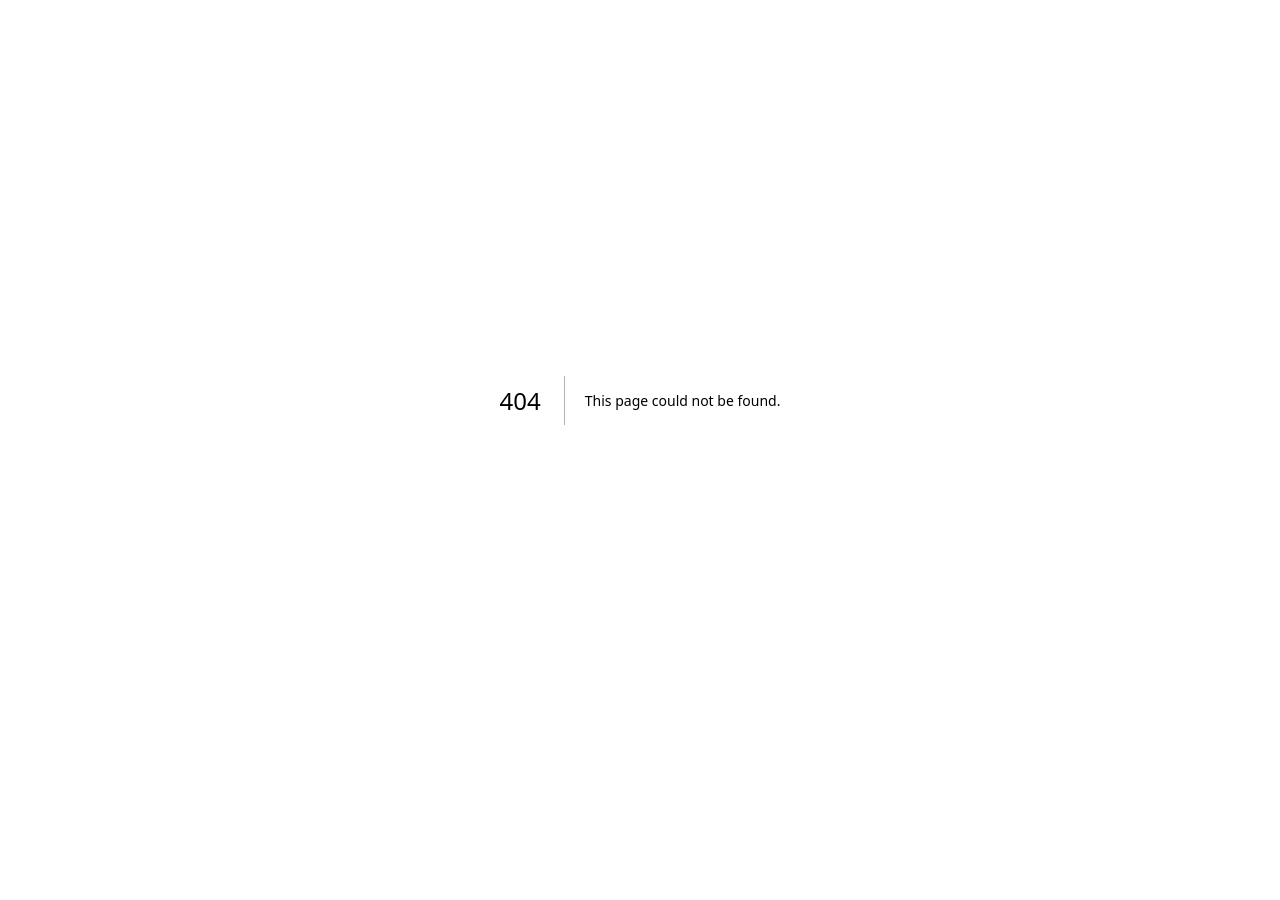
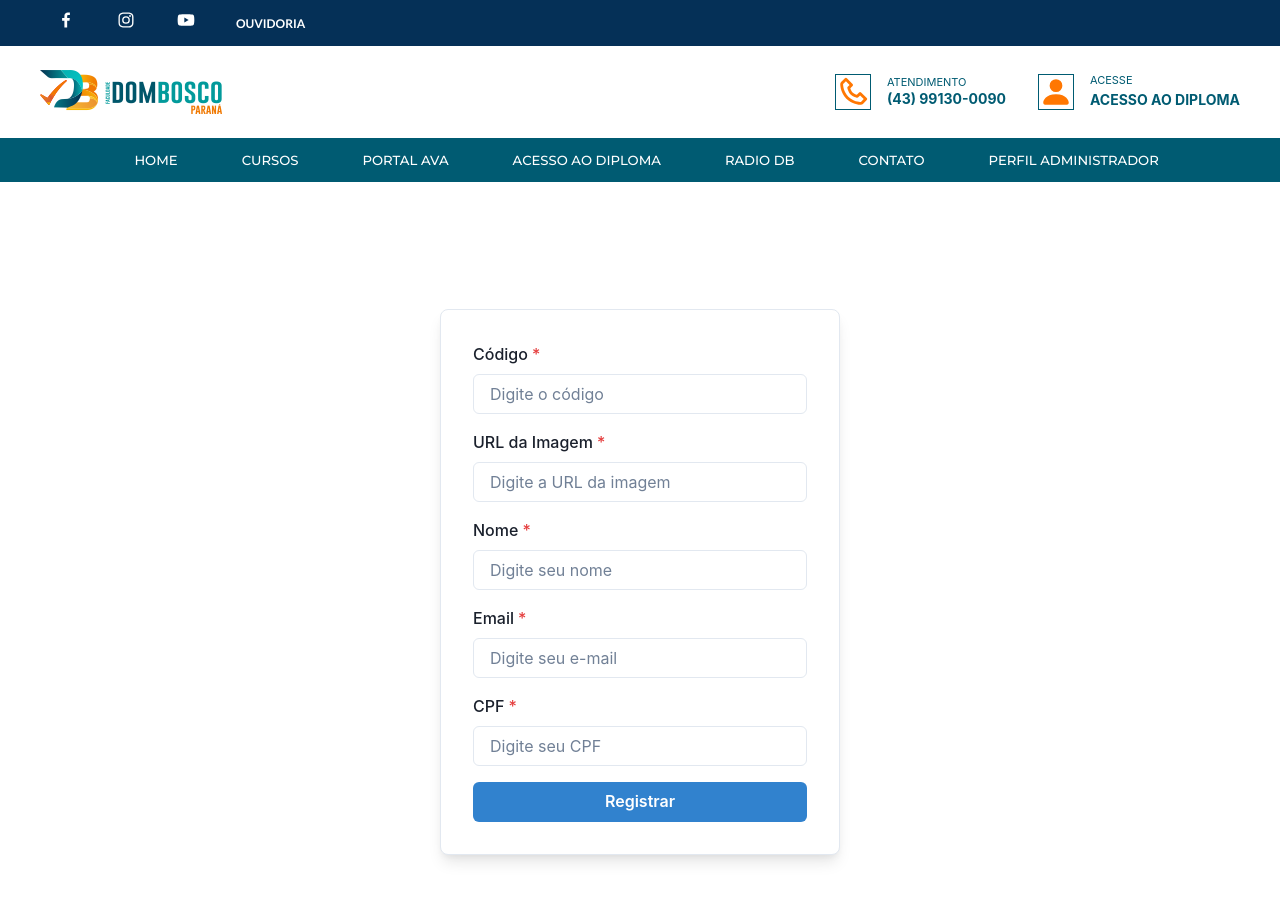
Before and after one commit to leandro144/SistemaFaculdadeDomBosco, a Next.js app: page /RegistrationDiplomas in a window 1280 px wide. Before the commit this address had no page. Shown: the top 900 px of the page. Before the commit the page ends 800 px from the top, so only its background shows below. Built offline with nearby package versions, Linux system fonts and the light colour scheme.

Commit message:
integração de api

```diff
--- a/package.json
+++ b/package.json
@@ -23,6 +23,7 @@
     "formik": "^2.4.5",
     "framer-motion": "^10.16.4",
     "i": "^0.3.7",
+    "js-cookie": "^3.0.5",
     "lodash-es": "^4.17.21",
     "multer": "^1.4.5-lts.1",
     "mysql2": "^3.6.2",
--- a/src/components/Menu.jsx
+++ b/src/components/Menu.jsx
@@ -74,6 +74,9 @@ const Menu = () => {
                     <ListItem>
                         <Link>contato</Link>
                     </ListItem>
+                    <ListItem>
+                        <Link href='/login'>Perfil Administrador</Link>
+                    </ListItem>
                 </UnorderedList>
             </Flex>
         </Flex>
--- /dev/null
+++ b/src/pages/RegistrationDiplomas.js
@@ -0,0 +1,158 @@
+import Header from '@/components/Header';
+import Menu from '@/components/Menu';
+import { Flex, Box, FormControl, FormLabel, Input, Button, Text } from '@chakra-ui/react';
+import axios from 'axios';
+import { useRouter } from 'next/router';
+import React, { useState } from 'react';
+import Cookies from 'js-cookie'; // Para acessar o cookie onde o token está armazenado
+
+const RegistrationDiplomas = () => {
+  const [formData, setFormData] = useState({
+    code: '',
+    imageUrl: '',
+    name: '',
+    email: '',
+    cpf: '',
+  });
+
+  const [error, setError] = useState('');
+
+  const handleOnChange = (e) => {
+    const { name, value } = e.target;
+    setFormData((prevState) => ({
+      ...prevState,
+      [name]: value,
+    }));
+  };
+
+  const router = useRouter();
+
+  const handleSubmit = async () => {
+    if (!formData.code || !formData.imageUrl || !formData.name || !formData.email || !formData.cpf) {
+      setError('Por favor, preencha todos os campos.');
+      return;
+    }
+
+    try {
+      const token = Cookies.get('auth_token'); // Obtém o token do cookie
+
+      // Verifica se o token existe
+      if (!token) {
+        setError('Você precisa estar autenticado para registrar um diploma.');
+        return;
+      }
+
+      // Envia a requisição com o token no cabeçalho
+      const res = await axios.post(
+        'https://api-faculdade.onrender.com/api/diploma/add',
+        {
+          code: formData.code,
+          fileUrl: formData.imageUrl,
+          name: formData.name,
+          email: formData.email,
+          cpf: formData.cpf,
+        },
+        {
+          headers: {
+            'x-auth-token': token, // Envia o token no cabeçalho da requisição
+          },
+        }
+      );
+
+      console.log(res);
+      alert("Diploma Registrado com sucesso!");
+      router.push("/searchdiplomas");
+    } catch (error) {
+      console.log(error);
+      setError('Erro ao registrar o diploma. Tente novamente.');
+    }
+
+    setError('');
+  };
+
+  return (
+    <>
+      <Header />
+      <Menu />
+      <Flex justify="center" align="center" height="100vh">
+        <Box
+          p={8}
+          borderRadius="lg"
+          boxShadow="lg"
+          width="100%"
+          maxWidth="400px"
+          bg="white"
+          border="1px solid #e2e8f0"
+        >
+          <FormControl isRequired>
+            <FormLabel>Código</FormLabel>
+            <Input
+              type="text"
+              name="code"
+              value={formData.code}
+              onChange={handleOnChange}
+              mb={4}
+              placeholder="Digite o código"
+            />
+          </FormControl>
+
+          <FormControl isRequired>
+            <FormLabel>URL da Imagem</FormLabel>
+            <Input
+              type="url"
+              name="imageUrl"
+              value={formData.imageUrl}
+              onChange={handleOnChange}
+              mb={4}
+              placeholder="Digite a URL da imagem"
+            />
+          </FormControl>
+
+          <FormControl isRequired>
+            <FormLabel>Nome</FormLabel>
+            <Input
+              type="text"
+              name="name"
+              value={formData.name}
+              onChange={handleOnChange}
+              mb={4}
+              placeholder="Digite seu nome"
+            />
+          </FormControl>
+
+          <FormControl isRequired>
+            <FormLabel>Email</FormLabel>
+            <Input
+              type="email"
+              name="email"
+              value={formData.email}
+              onChange={handleOnChange}
+              mb={4}
+              placeholder="Digite seu e-mail"
+            />
+          </FormControl>
+
+          <FormControl isRequired>
+            <FormLabel>CPF</FormLabel>
+            <Input
+              type="text"
+              name="cpf"
+              value={formData.cpf}
+              onChange={handleOnChange}
+              mb={4}
+              placeholder="Digite seu CPF"
+            />
+          </FormControl>
+
+          {error && <Text color="red.500" mb={4}>{error}</Text>}
+
+          <Button colorScheme="blue" width="full" onClick={handleSubmit}>
+            Registrar
+          </Button>
+        </Box>
+      </Flex>
+    </>
+  );
+};
+
+export default RegistrationDiplomas;
```
Also changed, not shown: src/pages/login.js (added, +99 -0 lines), src/pages/searchdiplomas.js (added, +86 -0 lines), 1 other file (tests, documents, lock files or other folders).
